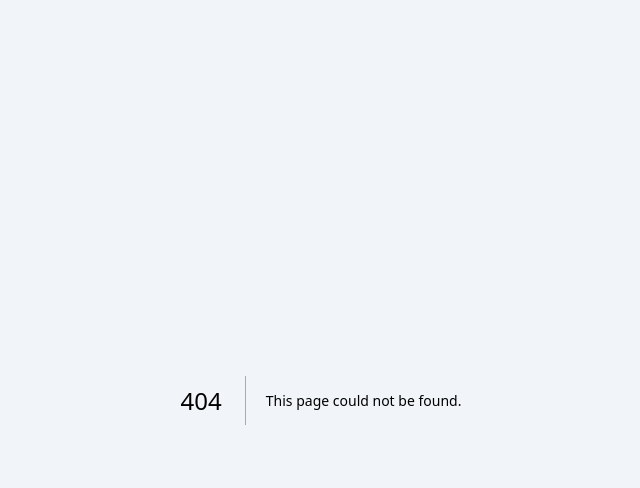
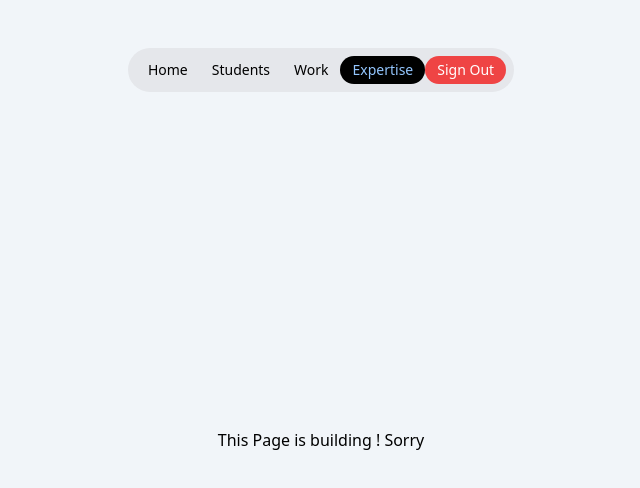
Before and after one commit to Bilal-pasha/Student-Sport-Registration-App, a Next.js app: page /expertise in a window 1280 px wide. Before the commit this address had no page. Shown: the top 488 px of the page, without its empty margins (319-959 px from the left). Built offline with nearby package versions, Linux system fonts and the light colour scheme.

Commit message:
work and expertise pages are added

```diff
--- /dev/null
+++ b/src/app/expertise/page.tsx
@@ -0,0 +1,14 @@
+import Navbar from '@/components/Navbar/Navbar'
+import React from 'react'
+
+ const page = () => {
+  return (
+    <>
+    <Navbar/>
+    <div className='h-[75vh] flex justify-center items-center'>
+        <h2>This Page is building ! Sorry </h2>
+    </div>
+    </>
+  )
+}
+export default page
--- /dev/null
+++ b/src/app/work/page.tsx
@@ -0,0 +1,14 @@
+import Navbar from '@/components/Navbar/Navbar'
+import React from 'react'
+
+ const page = () => {
+  return (
+    <>
+    <Navbar/>
+    <div className='h-[75vh] flex justify-center items-center'>
+        <h2>This Page is building ! Sorry </h2>
+    </div>
+    </>
+  )
+}
+export default page
```
